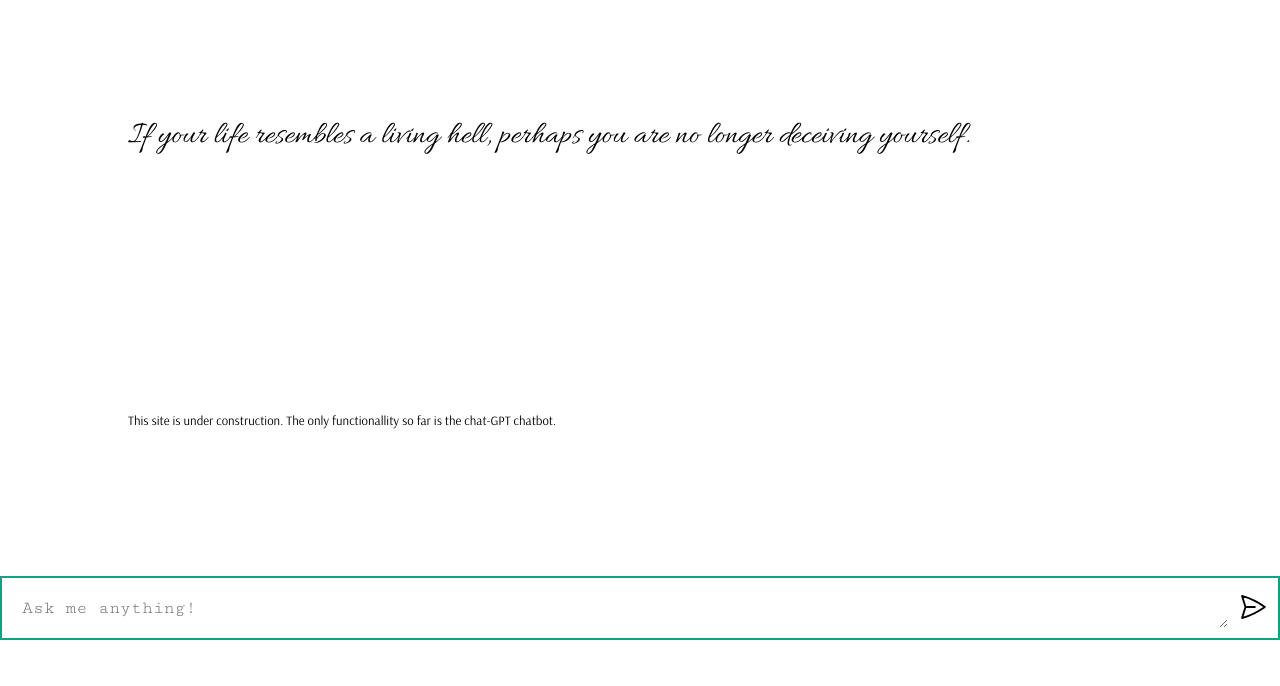
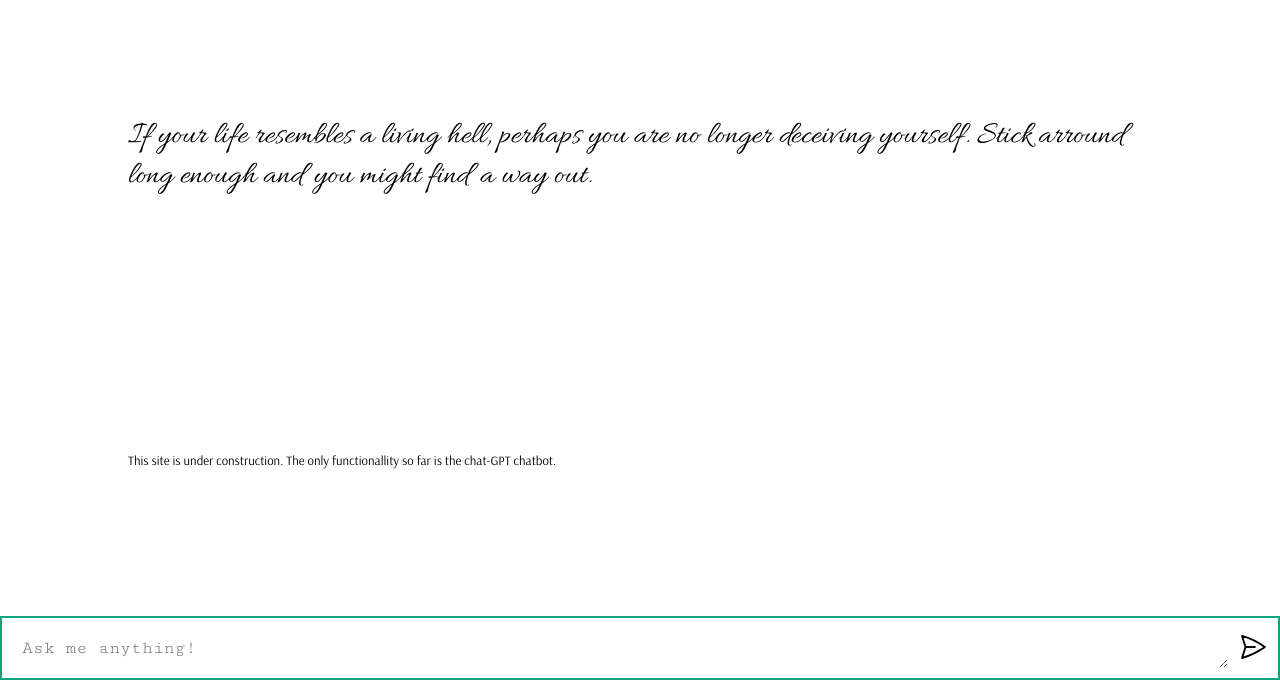
Before and after one commit to HilbertCorsair/AI_AMA, a website built with Vite: page client/index.html in a window 1280 px wide. Shown: the part 114-800 px from the top of the page. Built offline with nearby package versions, Linux system fonts and the light colour scheme.

Commit message:
Small amendmeent to greeting.

```diff
--- a/client/index.html
+++ b/client/index.html
@@ -24,7 +24,7 @@
     </banner>
 
     <div class = "greeting">
-      <p id = "intro"> If your life resembles a living hell, perhaps you are no longer deceiving yourself. <br></p>
+      <p id = "intro"> If your life resembles a living hell, perhaps you are no longer deceiving yourself. Stick arround long enough and you might find a way out. <br></p>
 
     </div>
 
```
